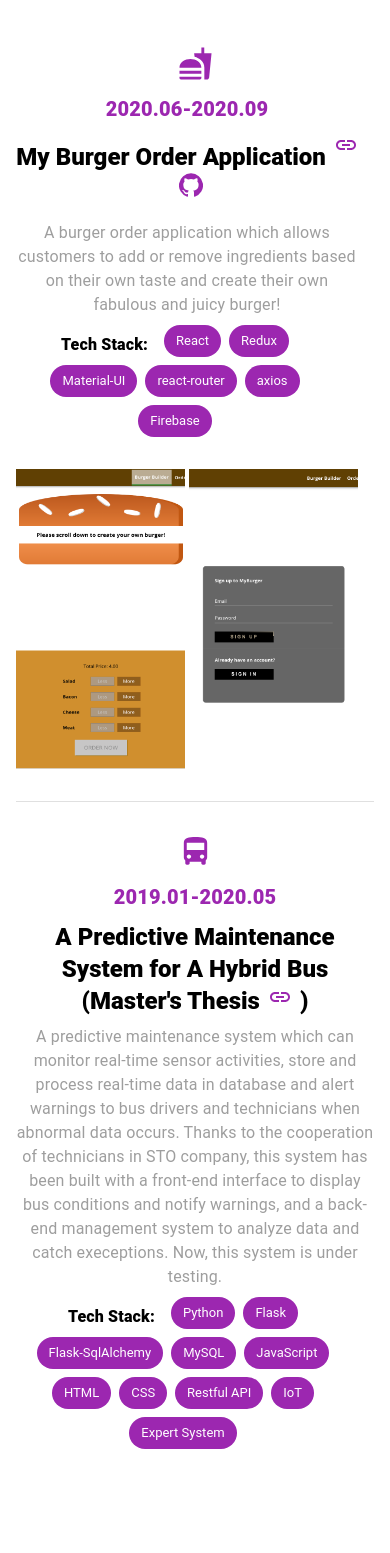
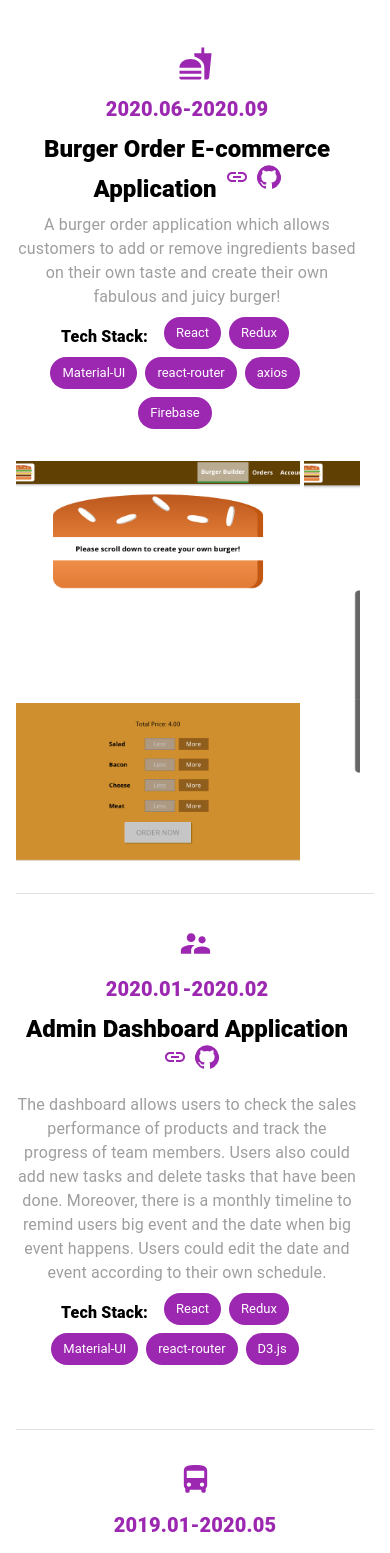
Before and after one commit to WendyChenj/My-Portfolio, a React (Create React App) app: page / in a window 390 px wide. Shown: the part 3200-4753 px from the top of the page. Built offline with nearby package versions, Linux system fonts and the light colour scheme.

Commit message:
update projects

```diff
--- /dev/null
+++ b/src/components/Projects/BurgerProjectImgs/BurgerProjectImgs.js
@@ -0,0 +1,48 @@
+import React from 'react';
+import { GridList, GridListTile, useMediaQuery } from '@material-ui/core';
+
+// use require.context() in webpack: https://webpack.js.org/guides/dependency-management/#require-context
+function importAll(r) {
+    let images = {};
+    // eslint-disable-next-line
+    r.keys().map( item => {
+        images[item.replace('./', '')] = r(item);
+    });
+    return images;
+}
+
+const images = importAll(require.context( '../../../assets/images/burgerProject', false, /\.(png|jpe?g|svg)$/));
+
+const BurgerProjectImgs = () => {
+
+    // match to 800px to 1500px
+    const matchesLarge = useMediaQuery('(min-width: 1440px)');
+    const matchesRegular = useMediaQuery('(min-width: 800px)');
+    const matchesSmall = useMediaQuery('(min-width: 400px)')
+
+    let columns = 2.5;
+
+    if (matchesLarge) {
+        columns = 3.5;
+    } else if (matchesRegular) {
+        columns = 2.5;
+    } else if (matchesSmall) {
+        columns = 1.5;
+    } else {
+        columns = 1.2;
+    }
+
+    return (
+        <GridList cellHeight={ 400 } cols={ columns } style={{ flexWrap: 'nowrap', transform:'translateZ(0)'}}>
+            {Object.keys(images).map( img => {
+                return (
+                    <GridListTile cols={1} rows={1} key={img} >
+                        <img src={images[img]} alt={img} className='project-image'/>
+                    </GridListTile>
+                )}
+            )}
+        </GridList>
+    );
+}
+
+export default BurgerProjectImgs;
--- a/src/components/Projects/Projects.css
+++ b/src/components/Projects/Projects.css
@@ -85,9 +85,9 @@
         height: 250px;
     }
 
-    .project-image {
+    .dashboard-image {
         width: 250px;
-        height: 300px;
+        height: 200px;
     }
 
     .project-item-tech-stack {
--- a/src/components/Projects/Projects.js
+++ b/src/components/Projects/Projects.js
@@ -1,37 +1,13 @@
 import React from 'react';
 import ContentGrid from '../Layout/ContentGrid';
-import { Divider, Typography, Chip, GridList, GridListTile, Link, Hidden } from '@material-ui/core';
+import { Divider, Typography, Chip, Link, Hidden } from '@material-ui/core';
 import FastfoodIcon from '@material-ui/icons/Fastfood';
 import DirectionsBusIcon from '@material-ui/icons/DirectionsBus';
+import SupervisorAccountIcon from '@material-ui/icons/SupervisorAccount';
 import LinkIcon from '@material-ui/icons/Link';
 import GitHubIcon from '@material-ui/icons/GitHub';
 import './Projects.css';
-
-// use require.context() in webpack: https://webpack.js.org/guides/dependency-management/#require-context
-function importAll(r) {
-    let images = {};
-    // eslint-disable-next-line
-    r.keys().map( item => {
-        images[item.replace('./', '')] = r(item);
-    });
-    return images;
-}
-
-const images = importAll(require.context( '../../assets/images/burgerProject', false, /\.(png|jpe?g|svg)$/));
-
-const BurgerProjectImgs = () => {
-    return (
-        <GridList cellHeight={window.innerWidth > 700 ? 400: 300 } style={{ flexWrap: 'nowrap', transform:'translateZ(0)'}}>
-            {Object.keys(images).map( img => {
-                return (
-                    <GridListTile cols={1} rows={1} key={img} >
-                        <img src={images[img]} alt={img} className='project-image'/>
-                    </GridListTile>
-                )}
-            )}
-        </GridList>
-    );
-}
+import BurgerProjectImgs from './BurgerProjectImgs/BurgerProjectImgs';
 
 const Projects = () => {
 
@@ -50,7 +26,7 @@ const Projects = () => {
                         <Typography color='primary' variant='h6' style={{fontWeight: '800', paddingBottom: '8px'}}>2020.06-2020.09</Typography>
                         <div className='project-item-link'>
                             <Typography variant='h5' style={{fontWeight: '800', paddingBottom: '8px'}}>
-                                My Burger Order Application
+                                Burger Order E-commerce Application
                                 <Link href='https://react-my-burger-1f18b.web.app/' target='_blank' rel='noopener'>
                                     <LinkIcon style={{paddingBottom: '8px', paddingLeft: '8px'}} />
                                 </Link>
@@ -73,6 +49,48 @@ const Projects = () => {
 
                         <div>
                             <BurgerProjectImgs  />
+                        </div>
+
+                    </div>
+                </div>
+
+                <Hidden xsDown>
+                    <Divider variant='inset'/>
+                </Hidden>
+
+                <Hidden smUp>
+                    <Divider />
+                </Hidden>
+
+                <div className='project-item'>
+                    <div className='project-item-icon'>
+                        <SupervisorAccountIcon color='primary' fontSize='large'  />
+                    </div>
+                    <div className='project-images-title-container'>
+                        <Typography color='primary' variant='h6' style={{fontWeight: '800', paddingBottom: '8px'}}>2020.01-2020.02</Typography>
+                        <div className='project-item-link'>
+                            <Typography variant='h5' style={{fontWeight: '800', paddingBottom: '8px'}}>
+                                Admin Dashboard Application
+                                <Link href='https://nostalgic-brattain-51149d.netlify.app/' target='_blank' rel='noopener'>
+                                    <LinkIcon style={{paddingBottom: '8px', paddingLeft: '8px'}} />
+                                </Link>
+                                <Link href='https://github.com/WendyChenj/Admin-Dashboard' target='_blank' rel='noopener'>
+                                    <GitHubIcon style={{paddingBottom: '8px', paddingLeft: '8px'}} />
+                                </Link>
+                            </Typography>
+                        </div>
+
+                        <Typography color='secondary' style={{paddingBottom: '8px'}}>
+                            The dashboard allows users to check the sales performance of products and track the progress of team members.
+                            Users also could add new tasks and delete tasks that have been done.
+                            Moreover, there is a monthly timeline to remind users big event and the date when big event happens.
+                            Users could edit the date and event according to their own schedule.
+                        </Typography>
+                        <div className='project-item-tech-stack'>
+                            <Typography style={{fontWeight: '800', paddingRight: '16px'}}>Tech Stack: </Typography>
+                            {[ 'React', 'Redux', 'Material-UI', 'react-router', 'D3.js' ].map( tech => {
+                                return <Chip label={tech} color='primary' key={tech} className='project-item-tech-stack-item' />
+                            })}
                         </div>
 
                     </div>
```
